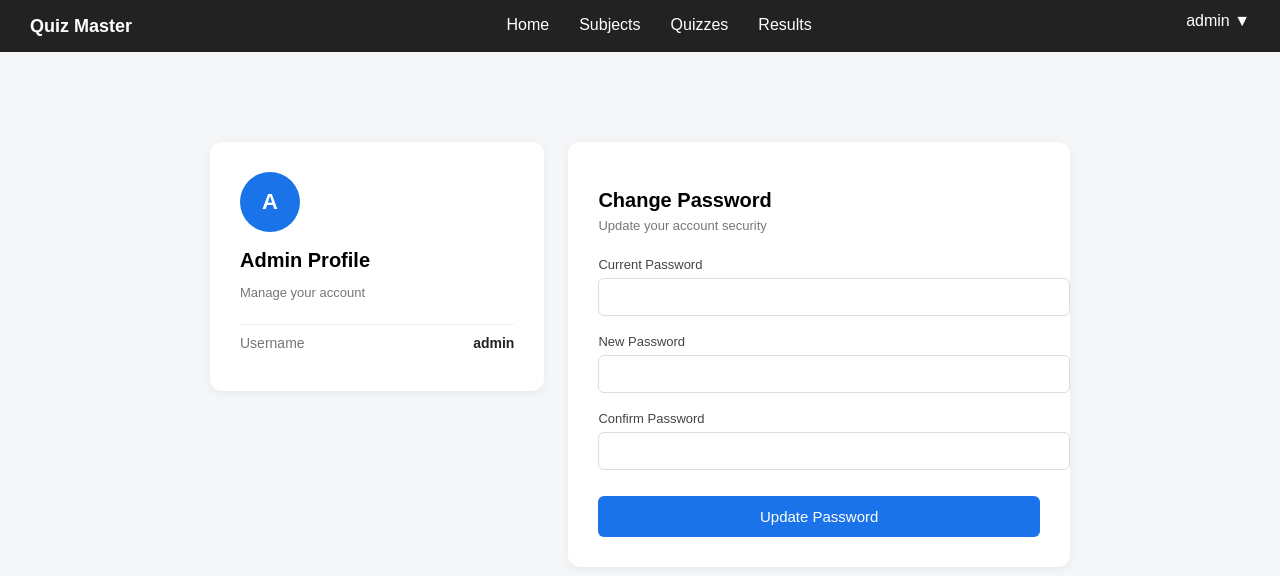
After one commit to anshverma1975/GATE-Mock-test-master, a Flask app: page /profile in a window 1280 px wide. The commit adds this page. Shown: the top 576 px of the page. Run offline with Flask 3, Linux system fonts and the light colour scheme; a user stored in the database is signed in.

Commit message:
v2.0 all functionalities added (UI tweaks remaining)

```diff
--- a/app.py
+++ b/app.py
@@ -42,9 +42,11 @@ def landing():
 @app.route("/dashboard")
 def home():
     user_id = session.get("user_id")
+
     if not user_id:
         flash("Please login first")
         return redirect(url_for("landing"))
+
     if session.get("role") == "admin":
         return redirect(url_for("admin_dashboard"))
 
@@ -62,11 +64,67 @@ def home():
     )
 
 
+    attempts = Attempt.query.filter_by(user_id=user_id).all()
+
+    total_scored = 0
+    total_possible = 0
+
+    subject_scores = {}   # {subject_name: [scored, total]}
+
+    for attempt in attempts:
+        if not attempt.quiz:
+            continue
+
+        subject_name = attempt.quiz.subject.name
+
+        scored = attempt.score or 0
+        total = attempt.total_marks or 0
+
+        total_scored += scored
+        total_possible += total
+
+        if subject_name not in subject_scores:
+            subject_scores[subject_name] = [0, 0]
+
+        subject_scores[subject_name][0] += scored
+        subject_scores[subject_name][1] += total
+
+    avg_score = 0
+    if total_possible > 0:
+        avg_score = round((total_scored / total_possible) * 100)
+
+    # BEST + WEAK SUBJECT
+    best_subject = "-"
+    weak_subject = "-"
+
+    best_pct = -1
+    weak_pct = 101
+
+    for subject, (scored, total) in subject_scores.items():
+        if total == 0:
+            continue
+
+        pct = (scored / total) * 100
+
+        if pct > best_pct:
+            best_pct = pct
+            best_subject = subject
+
+        if pct < weak_pct:
+            weak_pct = pct
+            weak_subject = subject
+
     return render_template(
-        "user_dashboard.html",subjects_count=subjects_count, quizzes_count=quizzes_count, questions_count=questions_count, attempted_count=attempted_count,activities=activities
+        "user_dashboard.html",
+        subjects_count=subjects_count,
+        quizzes_count=quizzes_count,
+        questions_count=questions_count,
+        attempted_count=attempted_count,
+        activities=activities,
+        avg_score=avg_score,
+        best_subject=best_subject,
+        weak_subject=weak_subject
     )
-
-
 
 #loginn route
 @app.route('/login', methods=['GET', 'POST'])
@@ -181,6 +239,7 @@ def new_subject():
     if not admin_access():
         return redirect(url_for("landing"))
     return render_template("create_subject.html")
+
 
 @app.route("/admin/subjects/create", methods=["POST"])
 def create_subject():
@@ -451,6 +510,50 @@ def update_question(id):
     return redirect(url_for("edit_quiz", id=question.quiz_id))
 
 
+
+@app.route("/admin/results")
+def admin_results():
+    if not admin_access():
+        return redirect(url_for("home"))
+
+
+
+    quiz_id = request.args.get("quiz_id")
+    if quiz_id:
+        attempts = Attempt.query.filter_by(quiz_id=quiz_id).all()
+    else:
+        attempts = Attempt.query.all()
+
+    return render_template("admin_results.html", attempts=attempts)
+
+@app.route("/profile")
+def profile():
+    if "user_id" not in session:
+        flash("Please login first")
+        return redirect(url_for("login"))
+
+    user = User.query.get(session["user_id"])
+    role = session.get("role")
+
+    attempts_count = None
+    avg_score = None
+
+    if role == "student":
+        attempts_count = Attempt.query.filter_by(user_id=user.id).count()
+
+        avg_score = db.session.query(
+            db.func.avg((Attempt.score / Attempt.total_marks) * 100)
+        ).filter_by(user_id=user.id).scalar() or 0
+
+    return render_template(
+        "profile.html",
+        user=user,
+        role=role,
+        attempts_count=attempts_count,
+        avg_score=round(avg_score, 2) if avg_score else None
+    )
+
+
 #user functions daalenge ab
 
 @app.route("/dashboard/subjects")
@@ -483,7 +586,35 @@ def student_all_quizzes():
 
     return render_template("student_all_quizzes.html", quizzes=quizzes)
 
+@app.route("/change_password", methods=["POST"])
+def change_password():
+    if "user_id" not in session:
+        flash("Please login first")
+        return redirect(url_for("login"))
 
+    user = User.query.get(session["user_id"])
+
+    current = request.form.get("current_password")
+    new = request.form.get("new_password")
+    confirm = request.form.get("confirm_password")
+
+    if user.password != current:
+        flash("Current password is incorrect")
+        return redirect(url_for("profile"))
+
+    if new != confirm:
+        flash("Passwords do not match")
+        return redirect(url_for("profile"))
+
+    if not new or len(new) < 4:
+        flash("Password too weak")
+        return redirect(url_for("profile"))
+
+    user.password = new
+    db.session.commit()
+
+    flash("Password updated successfully")
+    return redirect(url_for("profile"))
 #quiz
 @app.route("/student/quiz/<int:quiz_id>/attempt", methods=["GET", "POST"])
 def attempt_quiz(quiz_id):
@@ -640,5 +771,6 @@ def student_results():
 
     return render_template("student_results.html", results=result_data)
 
+
 if __name__ == "__main__":
     app.run(debug=True)
--- a/static/css/base.css
+++ b/static/css/base.css
@@ -986,3 +986,218 @@ body {
 .btn.view:hover {
     background: #0056b3;
 }
+
+.score-display {
+    font-size: 26px;
+    font-weight: bold;
+    color: #007bff;
+}
+
+.filters {
+    display: flex;
+    gap: 10px;
+    margin-bottom: 20px;
+}
+
+.filters select,
+.filters input {
+    padding: 8px 12px;
+    border: 1px solid #ccc;
+    border-radius: 6px;
+    font-size: 13px;
+    outline: none;
+}
+
+.filters input {
+    width: 220px;
+}
+
+table {
+    width: 100%;
+    border-collapse: collapse;
+    background: white;
+    border-radius: 10px;
+    overflow: hidden;
+    box-shadow: 0 2px 8px rgba(0, 0, 0, 0.06);
+}
+
+th,
+td {
+    padding: 14px 16px;
+    text-align: left;
+    font-size: 14px;
+}
+
+thead tr {
+    border-bottom: 2px solid #eee;
+}
+
+tr:hover td {
+    background: #fafafa;
+}
+
+.percentage {
+    padding: 4px 10px;
+    border-radius: 20px;
+    font-weight: bold;
+    font-size: 13px;
+}
+
+.high {
+    background: #d4edda;
+    color: #1a6b35;
+}
+
+.mid {
+    background: #fff3cd;
+    color: #856404;
+}
+
+.low {
+    background: #f8d7da;
+    color: #721c24;
+}
+
+.btn-view {
+    background: #17a2b8;
+    color: white;
+    border: none;
+    padding: 6px 14px;
+    border-radius: 6px;
+    cursor: pointer;
+}
+
+.btn-view:hover {
+    background: #138496;
+}
+
+
+
+.profile-container {
+    max-width: 900px;
+    margin: 40px auto;
+    padding: 0 20px;
+    display: grid;
+    grid-template-columns: 1fr 1.5fr;
+    gap: 24px;
+    align-items: start;
+}
+
+.profile-card,
+.password-card {
+    background: white;
+    border-radius: 12px;
+    padding: 30px;
+    box-shadow: 0 2px 8px rgba(0,0,0,0.06);
+}
+
+
+.avatar {
+    width: 60px;
+    height: 60px;
+    border-radius: 50%;
+    background: #1a73e8;
+    color: white;
+    font-size: 22px;
+    font-weight: bold;
+    display: flex;
+    align-items: center;
+    justify-content: center;
+    margin-bottom: 16px;
+}
+
+
+.profile-card h2 {
+    font-size: 20px;
+    margin-bottom: 4px;
+}
+
+
+.role {
+    font-size: 13px;
+    color: #777;
+    margin-bottom: 24px;
+}
+
+
+.info-row {
+    display: flex;
+    justify-content: space-between;
+    padding: 10px 0;
+    border-top: 1px solid #f0f0f0;
+    font-size: 14px;
+}
+
+.info-row:first-of-type {
+    border-top: none;
+}
+
+.label {
+    color: #777;
+}
+
+.value {
+    font-weight: 600;
+    color: #222;
+}
+
+
+.password-card h2 {
+    font-size: 20px;
+    margin-bottom: 6px;
+}
+
+.subtitle {
+    font-size: 13px;
+    color: #777;
+    margin-bottom: 24px;
+}
+
+
+.field {
+    margin-bottom: 18px;
+}
+
+.field label {
+    display: block;
+    font-size: 13px;
+    color: #444;
+    margin-bottom: 6px;
+}
+
+.field input {
+    width: 100%;
+    padding: 10px 14px;
+    border: 1px solid #ddd;
+    border-radius: 6px;
+    font-size: 14px;
+    outline: none;
+}
+
+.field input:focus {
+    border-color: #007bff;
+}
+
+
+.btn-update {
+    width: 100%;
+    padding: 12px;
+    background: #1a73e8;
+    color: white;
+    border: none;
+    border-radius: 6px;
+    font-size: 15px;
+    cursor: pointer;
+    margin-top: 8px;
+}
+
+.btn-update:hover {
+    background: #1558b0;
+}
+
+
+@media (max-width: 768px) {
+    .profile-container {
+        grid-template-columns: 1fr;
+    }
+}
--- a/templates/admin_dashboard.html
+++ b/templates/admin_dashboard.html
@@ -48,7 +48,7 @@
             <h3>Results</h3>
             <p>Track attempts and scores</p>
             <div class="actions">
-                <button onclick="location.href='#'">Manage</button>
+                <button onclick="location.href='{{ url_for('admin_results') }}'">Manage</button>
             </div>
         </div>
 
--- a/templates/base.html
+++ b/templates/base.html
@@ -53,7 +53,7 @@
                 {{ session.get('username', 'User') }} ▼
 
                 <div class="dropdown">
-                    <a href="#">Profile</a>
+                    <a href="{{ url_for('profile') }}">Profile</a>
                     <a href="{{ url_for('logout') }}">Logout</a>
                 </div>
             </div>
--- /dev/null
+++ b/templates/profile.html
@@ -0,0 +1,71 @@
+{% extends "base.html" %}
+
+{% block content %}
+
+<div class="profile-container">
+
+    <!-- LEFT CARD -->
+    <div class="profile-card">
+
+        <div class="avatar">
+            {{ user.username[0].upper() }}
+        </div>
+
+        {% if role == "admin" %}
+        <h2>Admin Profile</h2>
+        <p class="role">Manage your account</p>
+        {% else %}
+        <h2>{{ user.username }}</h2>
+        <p class="role">Student Account</p>
+        {% endif %}
+
+        <div class="info-row">
+            <span class="label">Username</span>
+            <span class="value">{{ user.username }}</span>
+        </div>
+
+        {% if role == "student" %}
+        <div class="info-row">
+            <span class="label">Quizzes Attempted</span>
+            <span class="value">{{ attempts_count }}</span>
+        </div>
+
+        <div class="info-row">
+            <span class="label">Average Score</span>
+            <span class="value">{{ avg_score }}%</span>
+        </div>
+        {% endif %}
+
+    </div>
+
+    <div class="password-card">
+
+        <h2>Change Password</h2>
+        <p class="subtitle">Update your account security</p>
+
+        <form method="POST" action="{{ url_for('change_password') }}">
+
+            <div class="field">
+                <label>Current Password</label>
+                <input type="password" name="current_password" required>
+            </div>
+
+            <div class="field">
+                <label>New Password</label>
+                <input type="password" name="new_password" required>
+            </div>
+
+            <div class="field">
+                <label>Confirm Password</label>
+                <input type="password" name="confirm_password" required>
+            </div>
+
+            <button class="btn-update">Update Password</button>
+
+        </form>
+
+    </div>
+
+</div>
+
+{% endblock %}
--- a/templates/user_dashboard.html
+++ b/templates/user_dashboard.html
@@ -59,17 +59,17 @@
 
         <div class="manage-card">
             <h3>Average Score</h3>
-            <p style="font-size: 24px; font-weight: bold;">{{ avg_score }}%</p>
+            <p class="score-display">{{ avg_score }}%</p>
         </div>
 
         <div class="manage-card">
             <h3>Best Subject</h3>
-            <p style="font-size: 18px;">{{ best_subject }}</p>
+            <p class="score-display">{{ best_subject }}</p>
         </div>
 
         <div class="manage-card">
             <h3>Weak Area</h3>
-            <p style="font-size: 18px;">{{ weak_subject }}</p>
+            <p class="score-display">{{ weak_subject }}</p>
         </div>
 
     </div>
```
Also changed, not shown: templates/admin_results.html (added, +75 -0 lines), instance/quiz_master.db.
